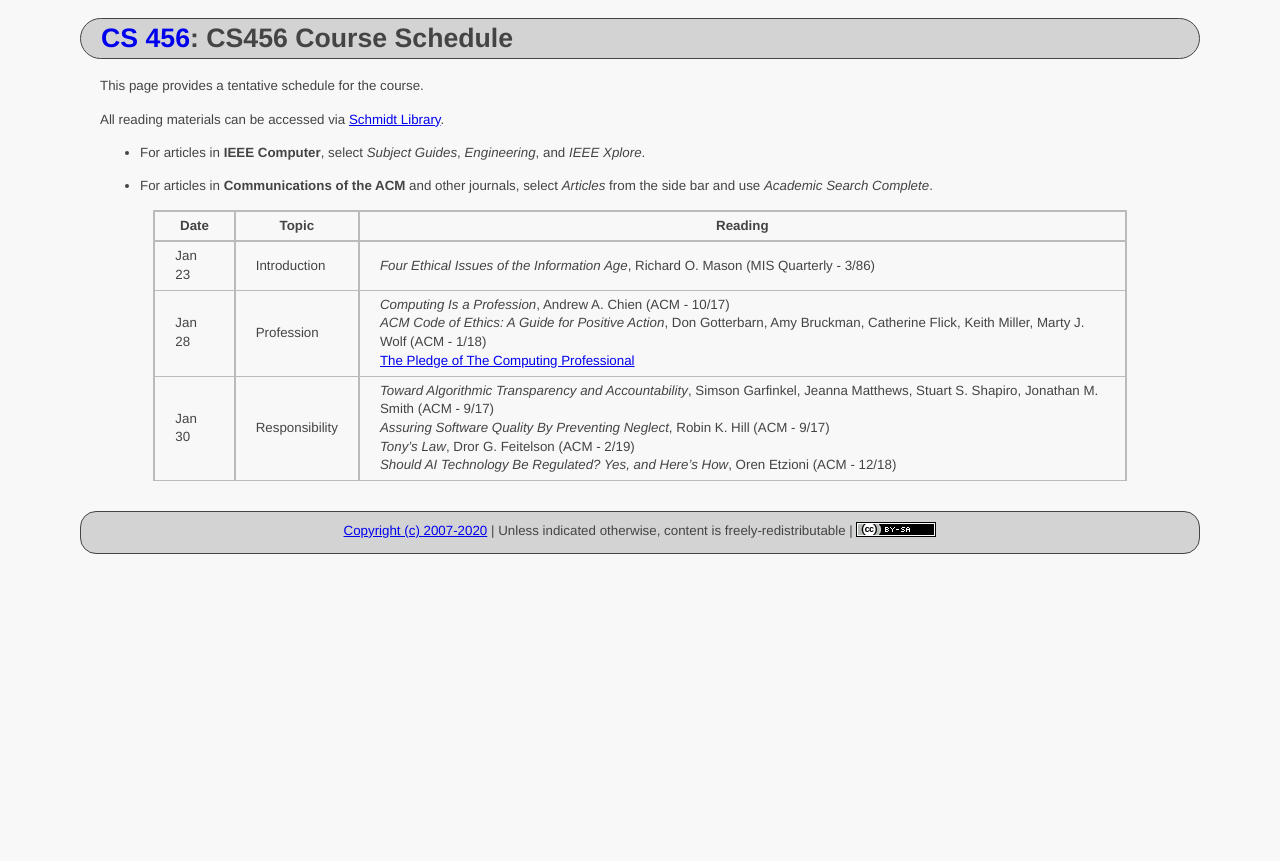
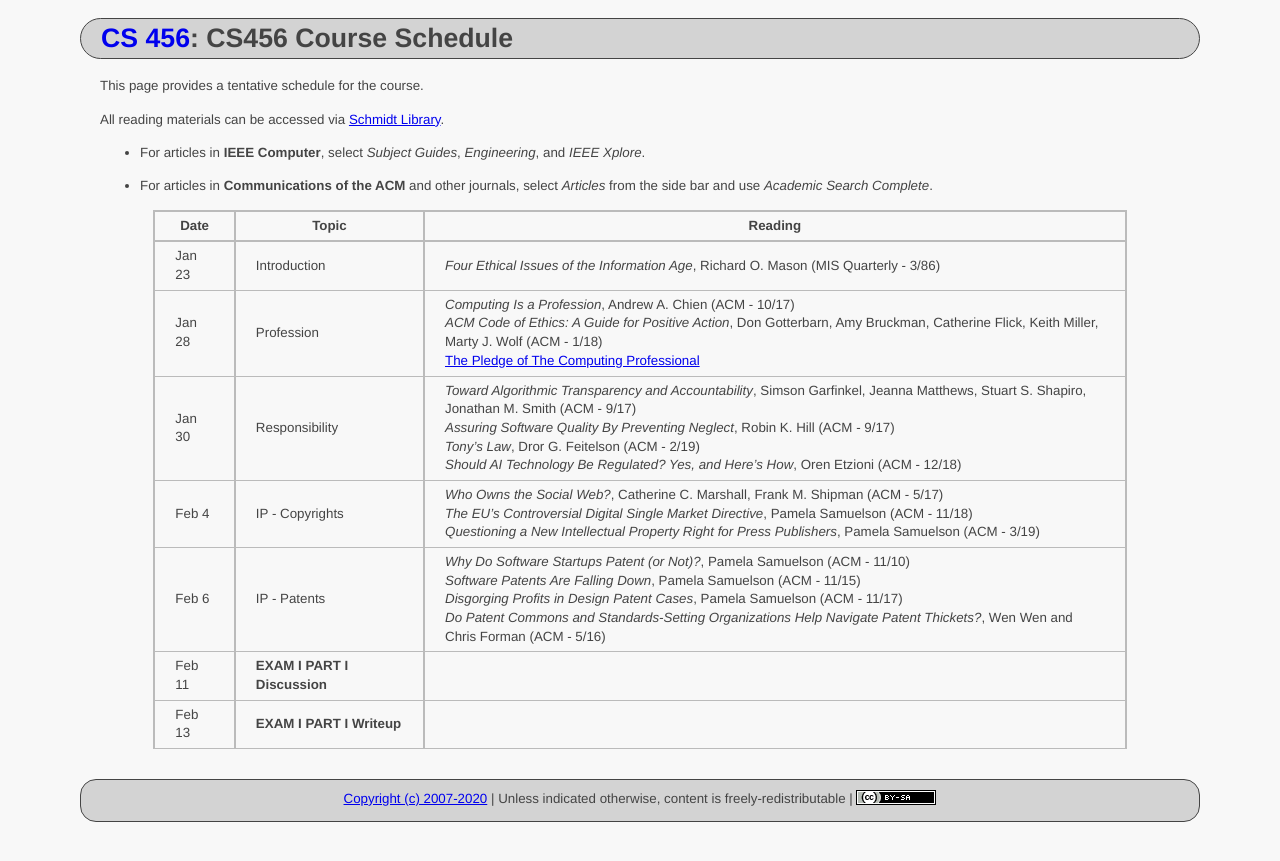
Before and after one commit to ycpcs/cs456-spring2020, a Jekyll site: the page built from schedule/index.md, in a window 1280 px wide. Shown: the top 861 px of the page. Built offline with Jekyll 4.4.1, drawn with Linux system fonts in a browser that asks for light colours.

Commit message:
add ip articles
add ip articles

```diff
--- a/schedule/index.md
+++ b/schedule/index.md
@@ -17,6 +17,10 @@ All reading materials can be accessed via [Schmidt Library](http://library.ycp.e
 > Jan 23  | Introduction        | *Four Ethical Issues of the Information Age*, Richard O. Mason (MIS Quarterly - 3/86)  |
 > Jan 28  | Profession          | *Computing Is a Profession*, Andrew A. Chien (ACM - 10/17) <br /> *ACM Code of Ethics: A Guide for Positive Action*, Don Gotterbarn, Amy Bruckman, Catherine Flick, Keith Miller, Marty J. Wolf (ACM - 1/18) <br /> [The Pledge of The Computing Professional](http://pledge-of-the-computing-professional.org/home-page/the-oath) |
 > Jan 30  | Responsibility      | *Toward Algorithmic Transparency and Accountability*, Simson Garfinkel, Jeanna Matthews, Stuart S. Shapiro, Jonathan M. Smith (ACM - 9/17) <br /> *Assuring Software Quality By Preventing Neglect*, Robin K. Hill (ACM - 9/17) <br /> *Tony's Law*, Dror G. Feitelson (ACM - 2/19) <br /> *Should AI Technology Be Regulated? Yes, and Here's How*, Oren Etzioni (ACM - 12/18) |
+> Feb 4   | IP - Copyrights     | *Who Owns the Social Web?*, Catherine C. Marshall, Frank M. Shipman (ACM - 5/17) <br /> *The EU’s Controversial Digital Single Market Directive*, Pamela Samuelson (ACM - 11/18) <br /> *Questioning a New Intellectual Property Right for Press Publishers*, Pamela Samuelson (ACM - 3/19) |
+> Feb 6   | IP - Patents        | *Why Do Software Startups Patent (or Not)?*, Pamela Samuelson (ACM - 11/10) <br/> *Software Patents Are Falling Down*, Pamela Samuelson (ACM - 11/15) <br /> *Disgorging Profits in Design Patent Cases*, Pamela Samuelson (ACM - 11/17) <br /> *Do Patent Commons and Standards-Setting Organizations Help Navigate Patent Thickets?*, Wen Wen and Chris Forman (ACM - 5/16) |
+> Feb 11  | **EXAM I PART I Discussion**   |  |
+> Feb 13  | **EXAM I PART I Writeup**      |  |
 
 
 <!--
```
